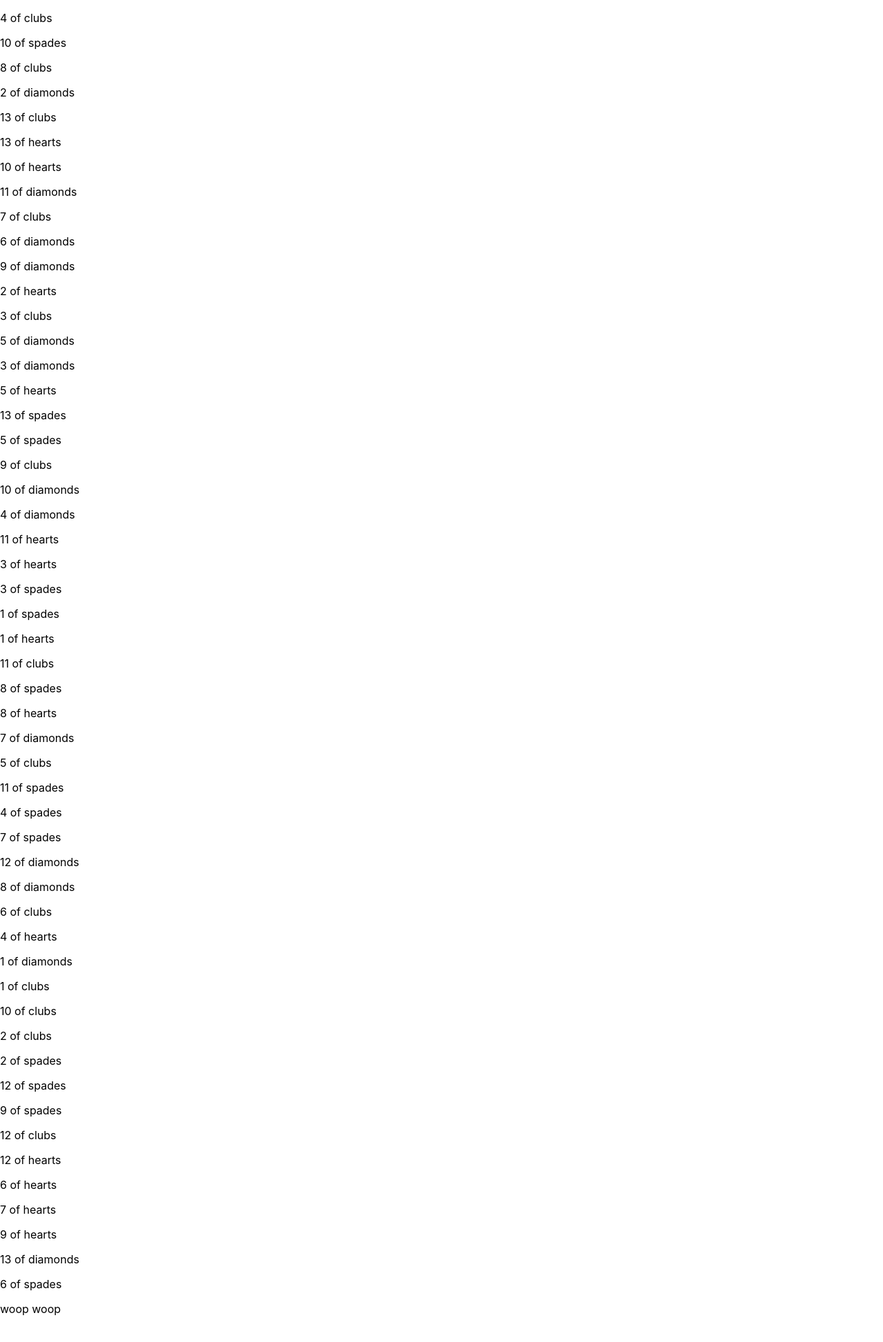
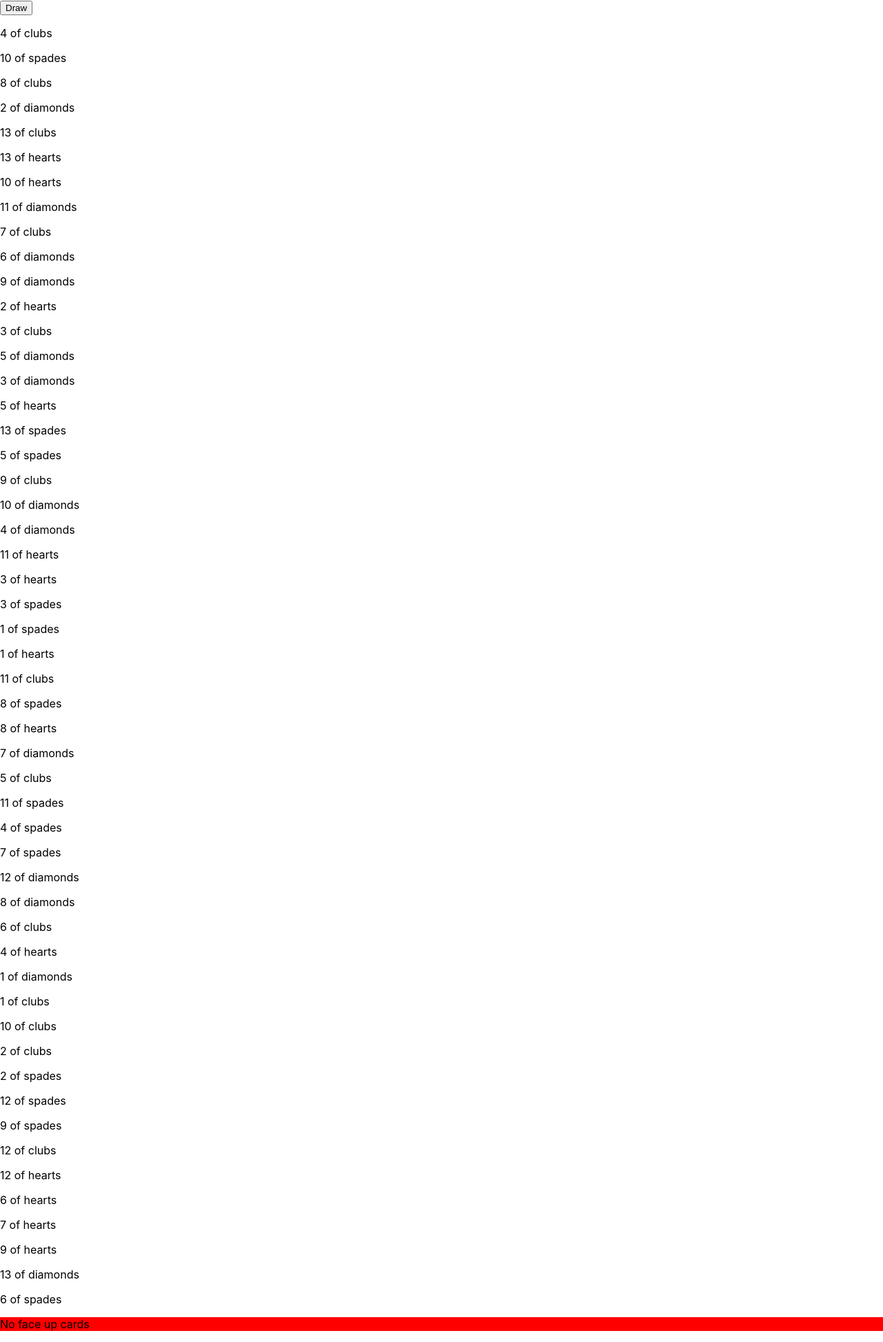
Before and after one commit to theneekz/Solitaire, a React (Create React App) app: page / in a window 1280 px wide. Shown: the whole page at 69% size. Before the commit the page ends 1908 px from the top, so only its background shows below. Built offline with nearby package versions, Linux system fonts and the light colour scheme.

Commit message:
draw functionality complete

```diff
--- a/src/components/Gameplay-Deck.tsx
+++ b/src/components/Gameplay-Deck.tsx
@@ -1,29 +1,44 @@
-import React from 'react';
+import React, {useState} from 'react';
 import { ICard } from '../models/Card'
 
 const GameplayDeck = ({deckCards}: {deckCards: ICard[]}) => {
+  let faceUpCards: ICard[] = []
 
-  const facedownCards = (): ICard[] => {
-    return deckCards.filter((card: ICard) => !card.faceUp)
-  }
+  const [faceUp, setFaceUp] = useState(faceUpCards)
+  const [faceDown, setFaceDown] = useState(deckCards)
 
-  const faceupCards = (): ICard[] => {
-    return deckCards.filter((card: ICard) => card.faceUp)
+  const drawThree = (): void => {
+    if (faceDown.length) {
+      let newDraws: ICard[] = faceDown.slice(-3).map((card: ICard) => {
+        card.faceUp = true
+        return card
+      })
+      setFaceUp([...newDraws, ...faceUp])
+      setFaceDown([...faceDown.slice(0, -3)])
+    } else {
+      faceUp.forEach(card => card.faceUp = false)
+      setFaceDown([...faceUp])
+      setFaceUp(faceUpCards)
+    }
   }
 
   return (
     <div id="gameplayDeck">
+      <button onClick={() => {drawThree()}}>Draw</button>
       <div id="deckFacedownCards">
-        {facedownCards().map(card => (
+        {faceDown.length ? faceDown.map(card => (
           <p key={card.cardValue + card.suit}>{`${card.cardValue + 1} of ${card.suit}s`}</p>
-        ))}
+        )) :
+          <p>No face down Cards</p>
+        }
       </div>
-      <div id="deckFaceupCards">
-        {faceupCards().map(card => (
+      <div id="deckFaceupCards" style={{backgroundColor: "red"}}>
+        {faceUp.length ? faceUp.map(card => (
           <p key={card.cardValue + card.suit}>{`${card.cardValue + 1} of ${card.suit}s`}</p>
-        ))}
+        )) :
+        <p>No face up cards</p>
+      }
       </div>
-        woop woop
     </div>
   );
 }
--- a/src/models/Deck.tsx
+++ b/src/models/Deck.tsx
@@ -1,5 +1,4 @@
 import { ICard, Suit, CardValue  } from './Card'
-
 
 let suitArr = [Suit.HEART, Suit.DIAMOND, Suit.CLUB, Suit.SPADE]
 
@@ -19,7 +18,6 @@ let valueArr = [
   CardValue.KING
 ]
 
-
 const suitBuilder = (suit: Suit) => {
   return valueArr.map(val => {
     return {
@@ -33,11 +31,12 @@ const suitBuilder = (suit: Suit) => {
 let deckCards: ICard[] = suitArr.map(suit => suitBuilder(suit)).flat()
 
 export class Deck {
+  //for new games, rebuild deck and randomize
   shuffle(): ICard[] {
     let currentIndex = deckCards.length, temporaryValue, randomIndex;
 
     // While there remain elements to shuffle...
-    while (0 !== currentIndex) {
+    while (currentIndex !== 0) {
 
       // Pick a remaining element...
       randomIndex = Math.floor(Math.random() * currentIndex);
@@ -52,5 +51,3 @@ export class Deck {
     return deckCards
   }
 }
-
-export default deckCards
```
